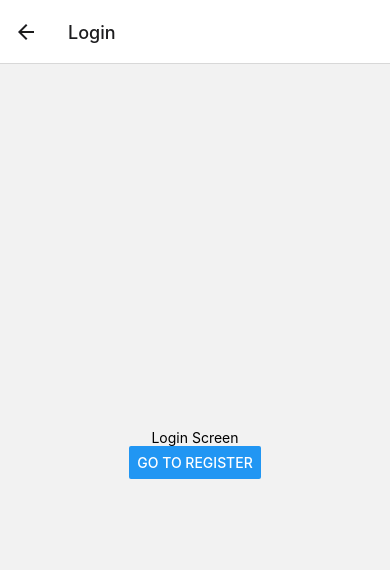
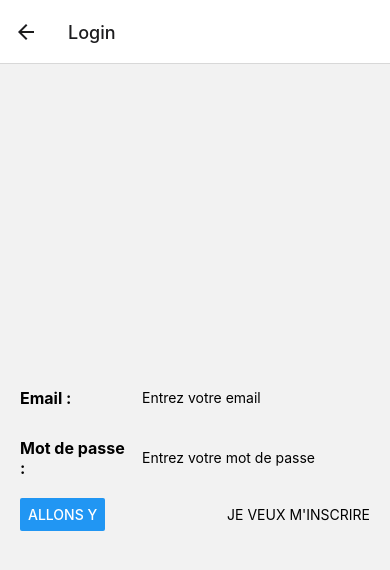
Before and after one commit to JulesSorensen/theplus, a React Native app in the folder front/: screen /Login in a window 390 px wide. Shown: the top 570 px of the page. Built offline with nearby package versions, Linux system fonts and the light colour scheme.

Commit message:
Register et Login finis. N'est pas encore lié au chat global.

```diff
--- a/front/screens/loginScreen.jsx
+++ b/front/screens/loginScreen.jsx
@@ -1,13 +1,71 @@
-import React from 'react';
-import { View, Text, Button } from 'react-native';
+import React, { useState } from 'react';
+import { View, Text, TextInput, Button, Pressable, StyleSheet } from 'react-native';
+import { loginInApp } from '../services/login';
 
 const LoginScreen = ({ navigation }) => {
+
+  const [email, setEmail] = useState('')
+  const [password, setPassword] = useState('')
+  const connect = async () => {
+
+    try {
+      await loginInApp(email, password)
+      console.log("c'est bon")
+    } catch (error) {
+      console.log({ error })
+    }
+  }
+
   return (
-    <View style={{ flex: 1, justifyContent: 'center', alignItems: 'center' }}>
-      <Text>Login Screen</Text>
-      <Button title="Go to Register" onPress={() => navigation.navigate('Register')} />
+    <View style={styles.container}>
+
+      <View style={styles.inputContainer}>
+        <Text style={styles.label}>Email :</Text>
+        <TextInput style={styles.input} placeholder='Entrez votre email' onChangeText={setEmail} value={email} />
+      </View>
+
+      <View style={styles.inputContainer}>
+        <Text style={styles.label}>Mot de passe :</Text>
+        <TextInput style={styles.input} placeholder='Entrez votre mot de passe' onChangeText={setPassword} value={password} secureTextEntry />
+      </View>
+
+      <View style={styles.buttonContainer}>
+        <Button title="Allons y" onPress={connect} />
+        <Pressable onPress={() => navigation.navigate('Register')}>
+          <Text>JE VEUX M'INSCRIRE</Text>
+        </Pressable>
+      </View>
+
     </View>
   );
 };
 
+const styles = StyleSheet.create({
+  container: {
+    flex: 1,
+    padding: 20,
+    justifyContent: 'center',
+  },
+  inputContainer: {
+    flexDirection: 'row',
+    alignItems: 'center',
+    marginBottom: 20,
+  },
+  buttonContainer: {
+    flexDirection: 'row',
+    alignItems: 'center',
+    justifyContent: "space-between"
+  },
+  label: {
+    width: 120,
+    fontSize: 16,
+    fontWeight: 'bold',
+  },
+  input: {
+    flex: 1,
+    height: 40,
+    paddingHorizontal: 10,
+  },
+});
+
 export default LoginScreen;
--- a/front/screens/registerScreen.jsx
+++ b/front/screens/registerScreen.jsx
@@ -1,8 +1,8 @@
 import React, { useState } from 'react';
 import { View, Text, Button, TextInput, StyleSheet, Pressable } from 'react-native';
 import { register } from '../services/register';
-import { login } from '../services/login';
-import AsyncStorage from '@react-native-async-storage/async-storage';
+import { loginInApp } from '../services/login';
+
 
 
 const RegisterScreen = ({ navigation }) => {
@@ -13,10 +13,10 @@ const RegisterScreen = ({ navigation }) => {
   const createUserInBDDViaAPIURL = async () => {
     try {
       await register({ email: email, name: name, password: password })
-      const jwt = await login({email,password})
-      await AsyncStorage.setItem("jwt",jwt.access_token)
+      await loginInApp(email, password)
+      console.log("ouf")
     } catch (error) {
-      console.log({error})
+      console.log({ error })
     }
   }
 
@@ -35,7 +35,7 @@ const RegisterScreen = ({ navigation }) => {
 
       <View style={styles.inputContainer}>
         <Text style={styles.label}>Mot de passe :</Text>
-        <TextInput style={styles.input} placeholder='Entrez votre mot de passe' onChangeText={setPassword} value={password} secureTextEntry passwordRules={/^(?=.*[A-Z])(?=.*[a-z])(?=.*\d)(?=.*[\W_]).+$/} />
+        <TextInput style={styles.input} placeholder='Entrez votre mot de passe' onChangeText={setPassword} value={password} secureTextEntry />
       </View>
 
       <View style={styles.buttonContainer}>
--- a/front/services/login.js
+++ b/front/services/login.js
@@ -1,4 +1,10 @@
 import env from "../env"
 import { r } from "../utils/fetch"
+import AsyncStorage from '@react-native-async-storage/async-storage';
 
-export const login = (data) => r( {url : `${env.API_URL}/login`,method: "POST", data})
+export const login = (data) => r({ url: `${env.API_URL}/login`, method: "POST", data })
+
+export const loginInApp = async (email, password) => {
+    const jwt = await login({ email, password })
+    await AsyncStorage.setItem("jwt", jwt.access_token)
+}
```
